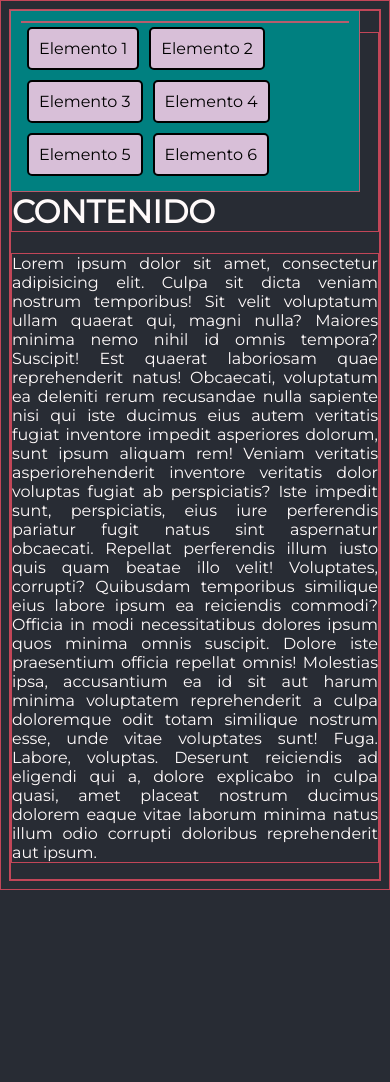
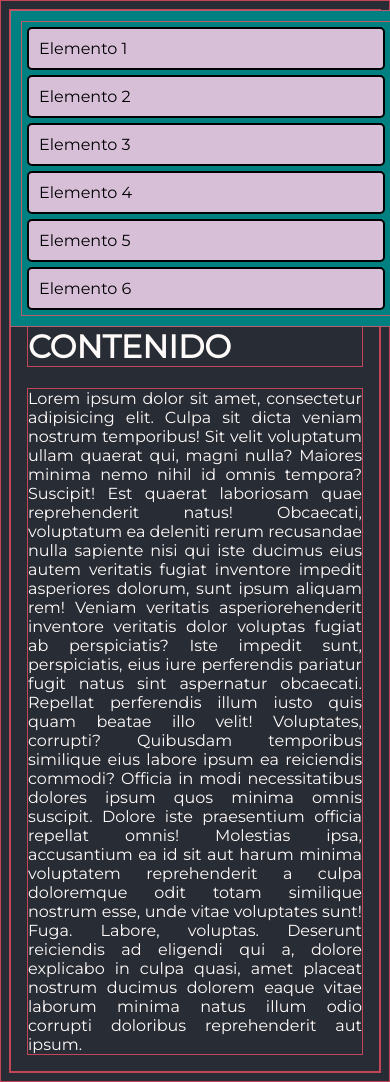
Before and after one commit to arc-arm/rodriguezma, a PHP site: page /BarraLateral.html in a window 390 px wide. Before the commit the page ends 890 px from the top, so only its background shows below. Run offline with PHP 8.4, Linux system fonts and the light colour scheme.

Commit message:
Menu Responsivo

```diff
--- a/Parcial1/BarraLateral/BarraLateral.html
+++ b/Parcial1/BarraLateral/BarraLateral.html
@@ -22,7 +22,7 @@
             <li>Elemento 6</li>
         </ul>
     </div>
-    <div>
+    <div class="contenido">
         <h1>CONTENIDO</h1>
         <p>
         Lorem ipsum dolor sit amet, consectetur adipisicing elit. Culpa sit dicta veniam nostrum temporibus! Sit velit voluptatum ullam quaerat qui, magni nulla? Maiores minima nemo nihil id omnis tempora? Suscipit!
--- a/Parcial1/BarraLateral/style.css
+++ b/Parcial1/BarraLateral/style.css
@@ -44,16 +44,24 @@ body{
 }
 
 /*Tablet*/
-@media only screen and (max-width:768px){
+@media only screen and (max-width:800px){
 
    .menu li{
      float: left;
    }
 }
 
-@media only screen and (max-width:480px){
+@media only screen and (max-width:500px){
 
   .menu{
     top: 0;
+    width: 100%;
+  }
+  .menu li{
+    float: none;
+
+  }
+  .contenido{
+    padding: 0 16px;
   }
 }
```
